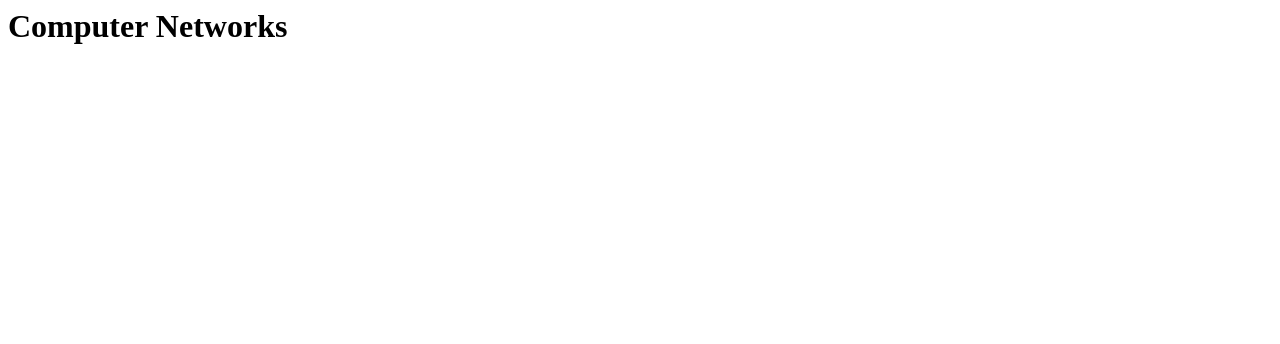
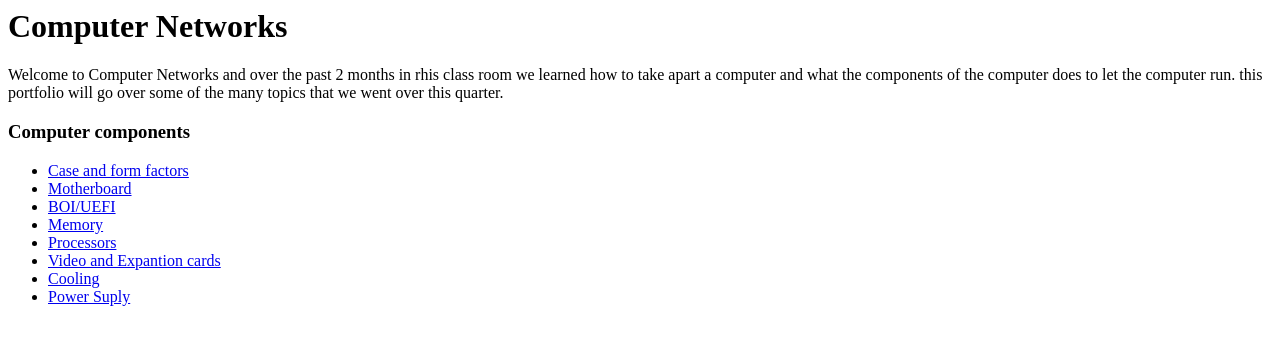
Before and after one commit to Sakim-hub/Sophomore2027, a plain HTML site: page index.html in a window 1280 px wide. Drawn offline with Linux system fonts and the light colour scheme.

Commit message:
Update index.html

```diff
--- a/index.html
+++ b/index.html
@@ -10,4 +10,17 @@
   <body>
     <h1>Computer Networks</h1>
 
+      <p>Welcome to Computer Networks and over the past 2 months in rhis class room we learned how to take apart a computer and what the components of the computer does to let the computer run. this portfolio will go over some of the many topics that we went over this quarter.</p>
+    <h3>Computer components</h3>
+    <ul>
+      <li><a href="case.html">Case and form factors</a></li>
+      <li><a href="motherboard.html">Motherboard</a></li>
+      <li><a href="boi.html">BOI/UEFI</a></li>
+      <li><a href="memory">Memory</a></li>
+      <li><a href="processors">Processors</a></li>
+      <li><a href="video.html">Video and Expantion cards</a></li>
+      <li><a href="cooling.html">Cooling</a></li>
+      <li><a href="power.html">Power Suply</a></li>
+    </ul>
+
   </body>
```
